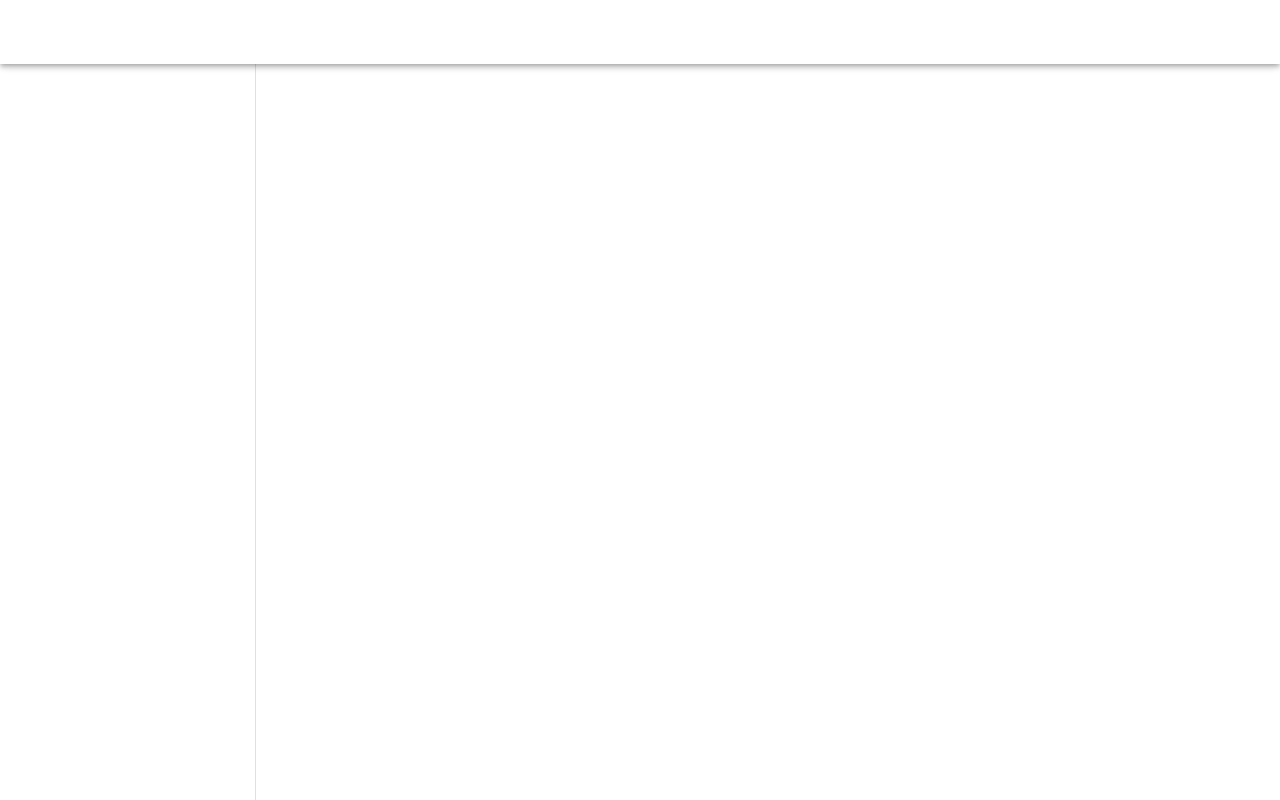
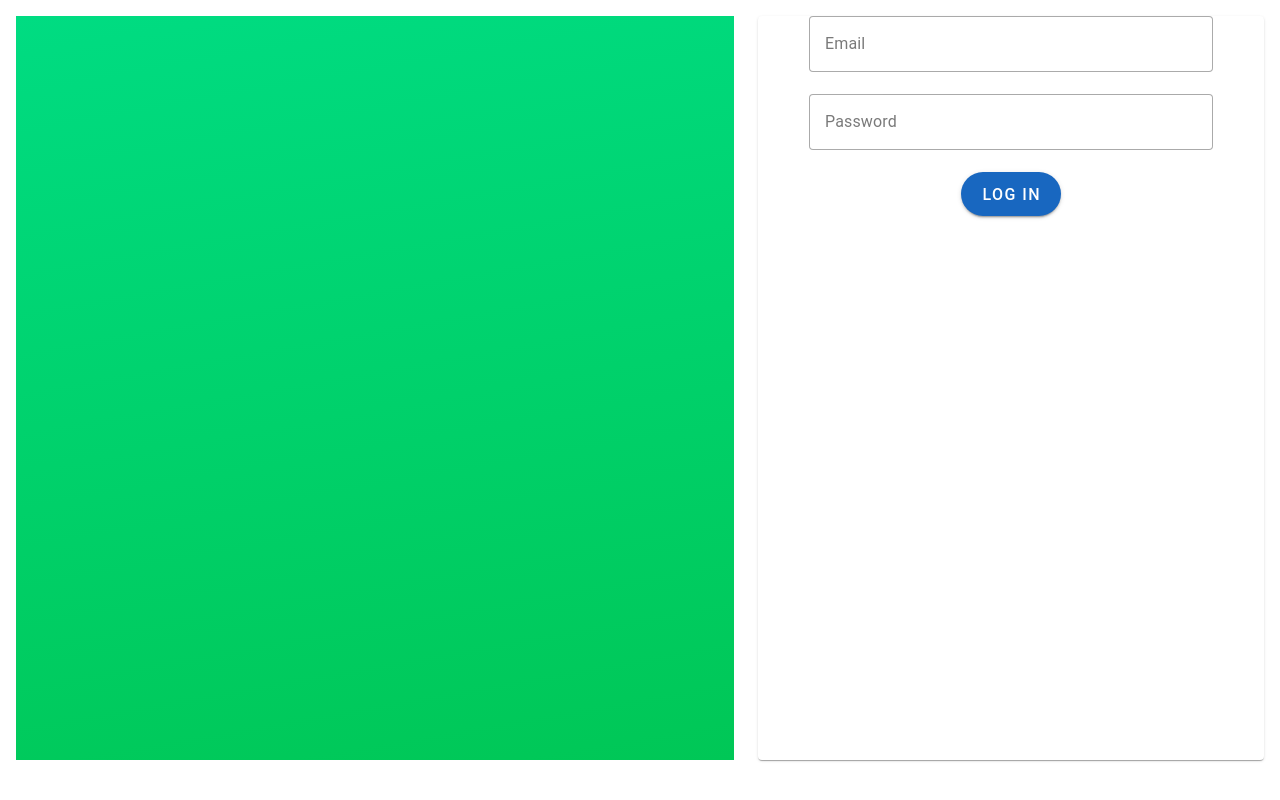
Before and after one commit to FelipeGomeees/nuxt_template, a Nuxt app: page /login in a window 1280 px wide. Before the commit this address had no page. Built offline with nearby package versions, Linux system fonts and the light colour scheme.

Commit message:
feat: login-reset starting the login screen, missing body reset styling

```diff
--- /dev/null
+++ b/components/base/appbar/index.vue
@@ -0,0 +1,5 @@
+<template>
+    <v-app-bar>
+        <v-list-item></v-list-item>
+    </v-app-bar>
+</template>
--- /dev/null
+++ b/components/base/drawer/index.vue
@@ -0,0 +1,9 @@
+<template>
+    <v-navigation-drawer>
+        <v-list-item prepend-icon="mdi-ghost-outline" title="My Application" subtitle="Nuxt + Vuetify"></v-list-item>
+        <v-divider></v-divider>
+        <v-list-item link prepend-icon="mdi-view-dashboard" title="List Item 1"></v-list-item>
+        <v-list-item link title="List Item 2"></v-list-item>
+        <v-list-item link title="List Item 3"></v-list-item>
+    </v-navigation-drawer>
+</template>
--- /dev/null
+++ b/layouts/base.vue
@@ -0,0 +1,5 @@
+<template>
+    <v-app>
+        <slot/>
+    </v-app>
+</template>
--- a/layouts/default.vue
+++ b/layouts/default.vue
@@ -1,9 +1,7 @@
 <template>
     <v-app>
-        <v-app-bar>
-        </v-app-bar>
-        <v-navigation-drawer>
-        </v-navigation-drawer>
+        <BaseDrawer/>
+        <BaseAppbar/>
         <slot/>
     </v-app>
 </template>
--- a/pages/index.vue
+++ b/pages/index.vue
@@ -5,3 +5,18 @@
       </NuxtLayout>
     </div>
 </template>
+
+<script>
+useHead({
+  bodyAttrs: {
+    class: 'body--reset'
+  }
+})
+</script>
+
+<style>
+    body--reset {
+        margin: 0;
+        padding: 0;
+    }
+</style>
--- /dev/null
+++ b/pages/login/index.vue
@@ -0,0 +1,71 @@
+<template>
+    <v-container
+    fluid
+    fill-height
+    class="container">
+        <v-row class="main-row">
+            <v-col
+            md="7"
+            class="main-row__img-col">
+                <div class="img-bg">
+                </div>
+            </v-col>
+            <v-col
+            cols="12"
+            lg="5"
+            justify="center"
+            align="center"
+            class="main-row__login-col"
+            >
+                <v-card class="login-card">
+                    <v-img class="login-img"></v-img>
+                    <v-form class="login-form">
+                        <CoreTextField label="Email"></CoreTextField>
+                        <CoreTextField label="Password"></CoreTextField>
+                        <CoreBtn size="large">Log In</CoreBtn>
+                    </v-form>
+                </v-card>
+            </v-col>
+        </v-row>
+    </v-container>
+</template>
+
+<script setup>
+
+definePageMeta({
+  layout: 'base'
+})
+
+</script>
+
+<style scoped>
+    .container {
+        height: 100%;
+    }
+    .main-row {
+        height: 100%;
+    }
+    .main-row__img-col {
+        flex-direction: column;
+    }
+    @media screen and (max-width: 960px) {
+        .main-row__img-col {
+            display: none;
+        }
+    }
+    .main-row__login-col {
+        align-items: center;
+        justify-content: center;
+    }
+    .login-card {
+        height: 100%;
+    }
+    .login-form {
+        width: 80%;
+    }
+    .img-bg {
+        background: rgb(0,199,86);
+        background: linear-gradient(350deg, rgba(0,199,86,1) 0%, rgba(0,220,130,1) 100%);
+        height: 100%;
+    }
+</style>
```
